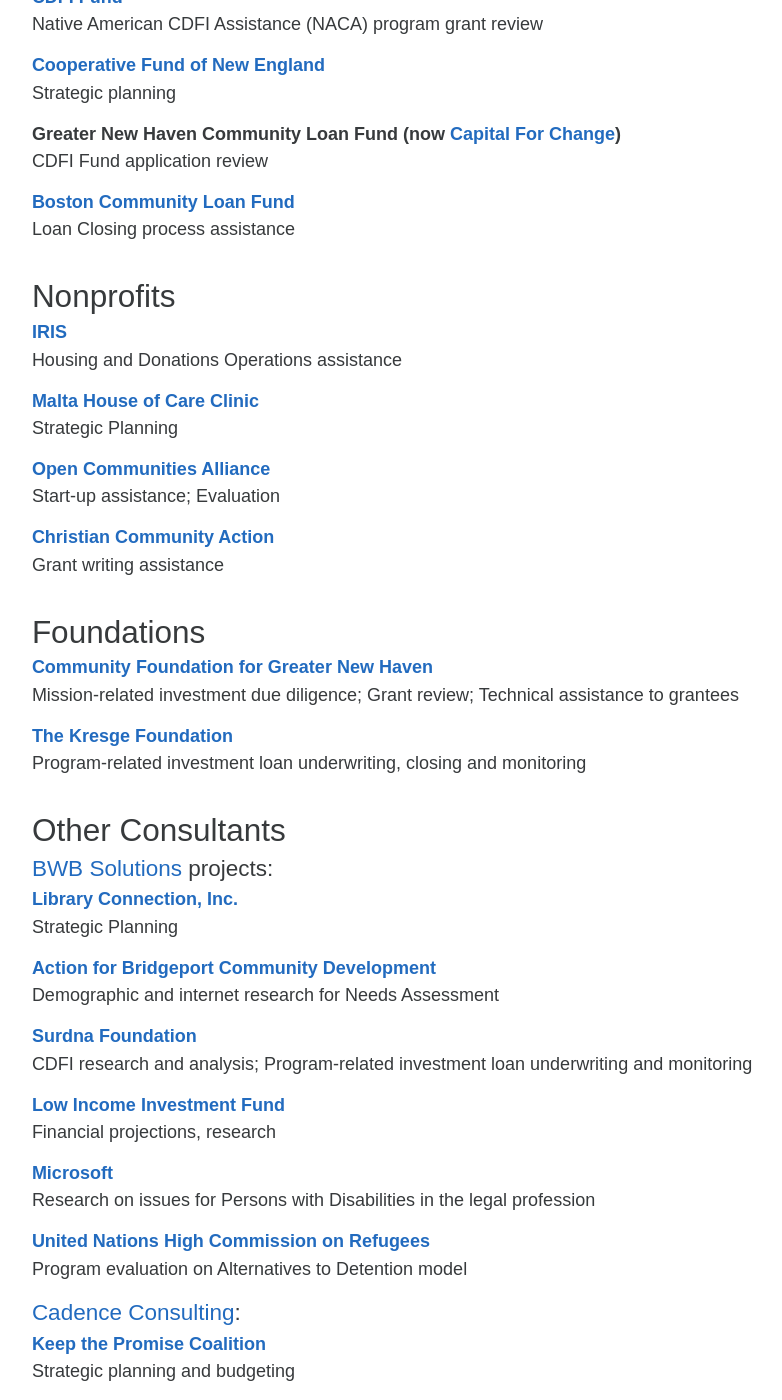
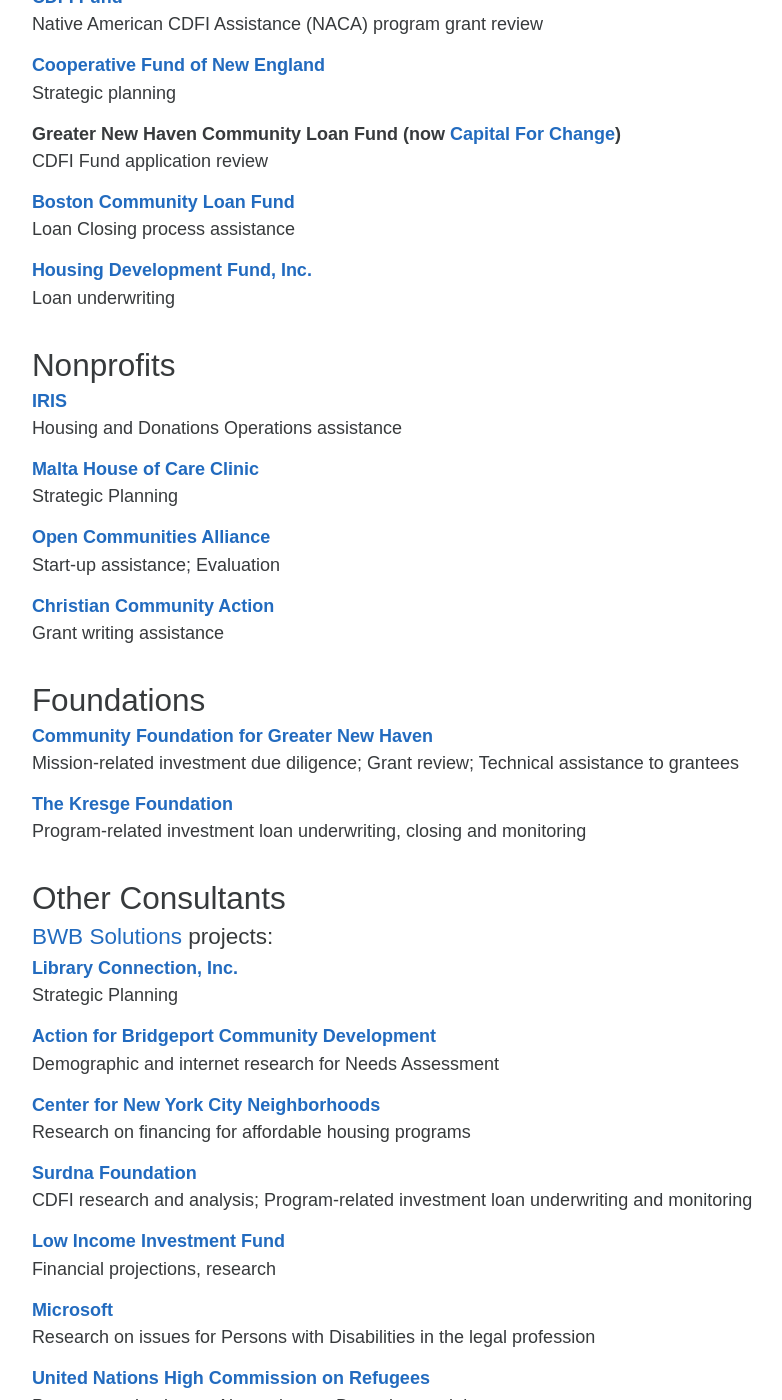
Before and after one commit to ClaireMorduch/clairemorduch, a Jekyll site: the page built from clients.md, in a window 1280 px wide and 1400 px high, scrolled down 904 px. Shown: the whole window, without its empty margins (220-1002 px from the left). Built offline with Jekyll 4.4.1, drawn with Linux system fonts in a browser that asks for light colours.

Commit message:
Update clients.md

```diff
--- a/clients.md
+++ b/clients.md
@@ -29,6 +29,9 @@ CDFI Fund application review
 
 ##### [Boston Community Loan Fund](http://www.bostoncommunitycapital.org/programs-services/loan-fund)
 Loan Closing process assistance
+
+##### [Housing Development Fund, Inc.](https://hdfconnects.org/)
+Loan underwriting
 
 
 ### Nonprofits
@@ -68,6 +71,9 @@ Strategic Planning
 ##### [Action for Bridgeport Community Development](http://www.abcd.org)
 Demographic and internet research for Needs Assessment
 
+##### [Center for New York City Neighborhoods](https://cnycn.org/)
+Research on financing for affordable housing programs
+
 ##### [Surdna Foundation](http://www.surdna.org)
 CDFI research and analysis; Program-related investment loan underwriting and monitoring
 
```
